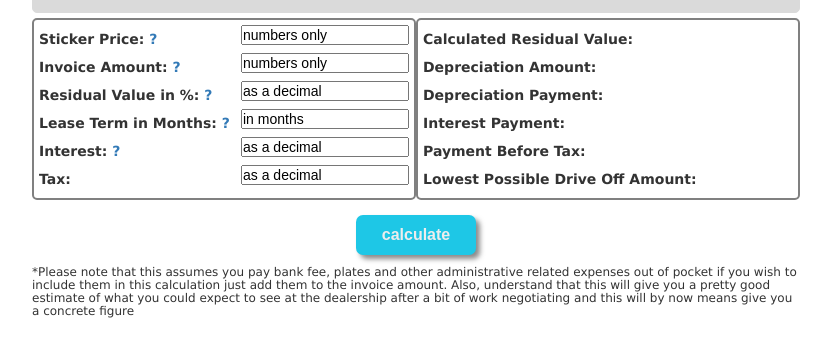
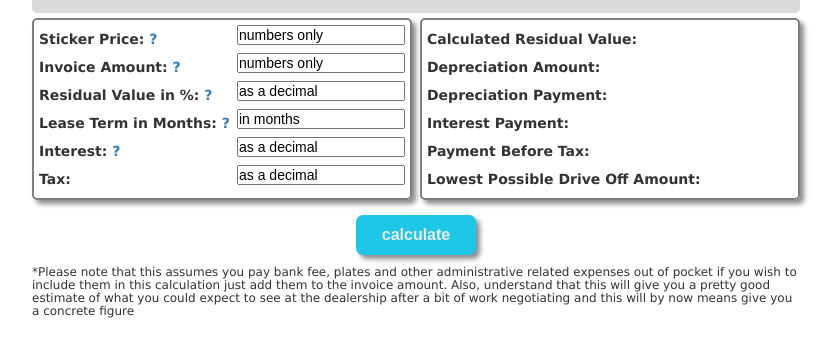
Before and after one commit to arikWaisman/Lease-Analysis, a plain HTML site: page leaseanalysis.html in a window 1280 px wide. Shown: the part 58-414 px from the top of the page, without its empty margins (224-1062 px from the left). Drawn offline with Linux system fonts and the light colour scheme.

Commit message:
Made I/O divs smaller for desktop to make room for shadows

```diff
--- a/css/leaseanalysis.css
+++ b/css/leaseanalysis.css
@@ -34,6 +34,7 @@ h1{
 	margin-top: 5px;
 	margin-bottom: 5px;
 	border-radius: 5px;
+	box-shadow: rgba(110,110,110, .8) 4px 4px 5px;
 }
 
 header{
@@ -128,5 +129,13 @@ div>span {
 		width: 400px;
 	}
 
+}
 
+@media (min-width: 768px){
+	#input, #output{
+		width: 380px;
+	}
+	#input{
+	margin-right: 8px;
+	}
 }
```
